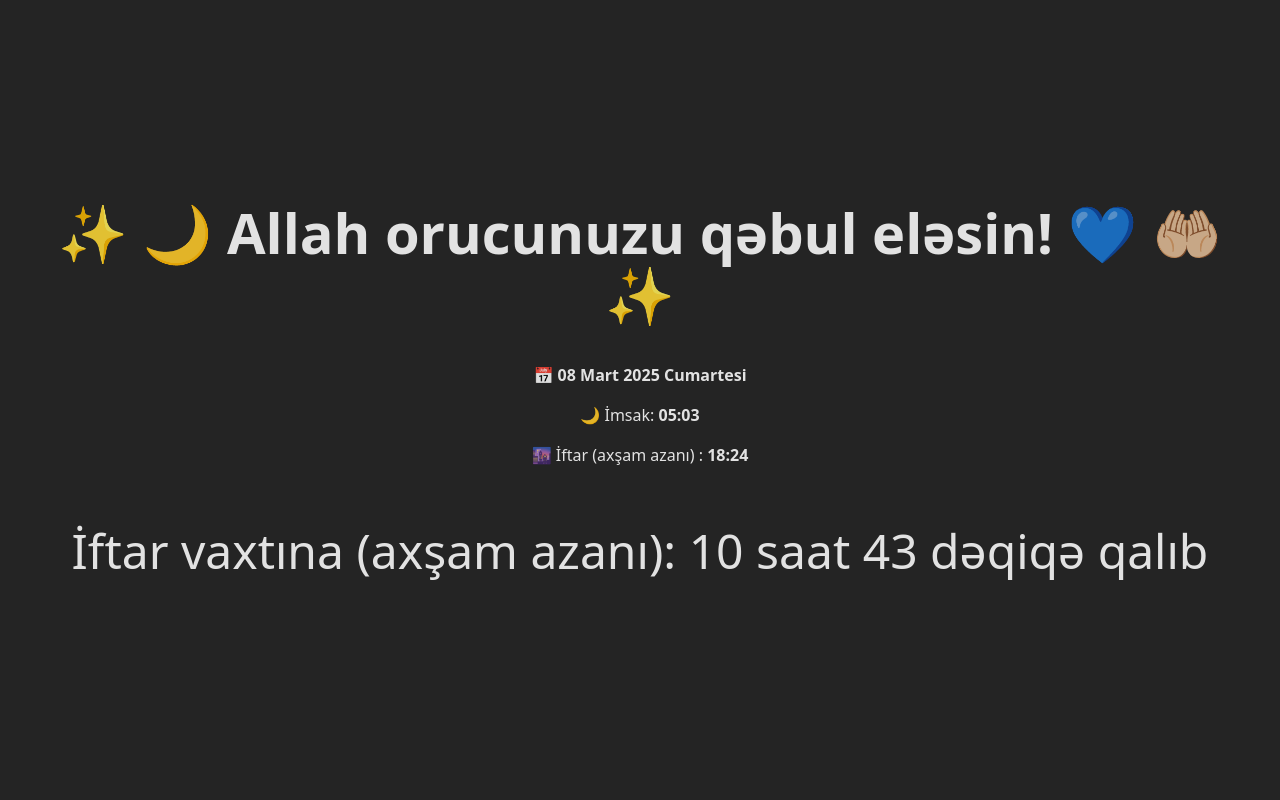
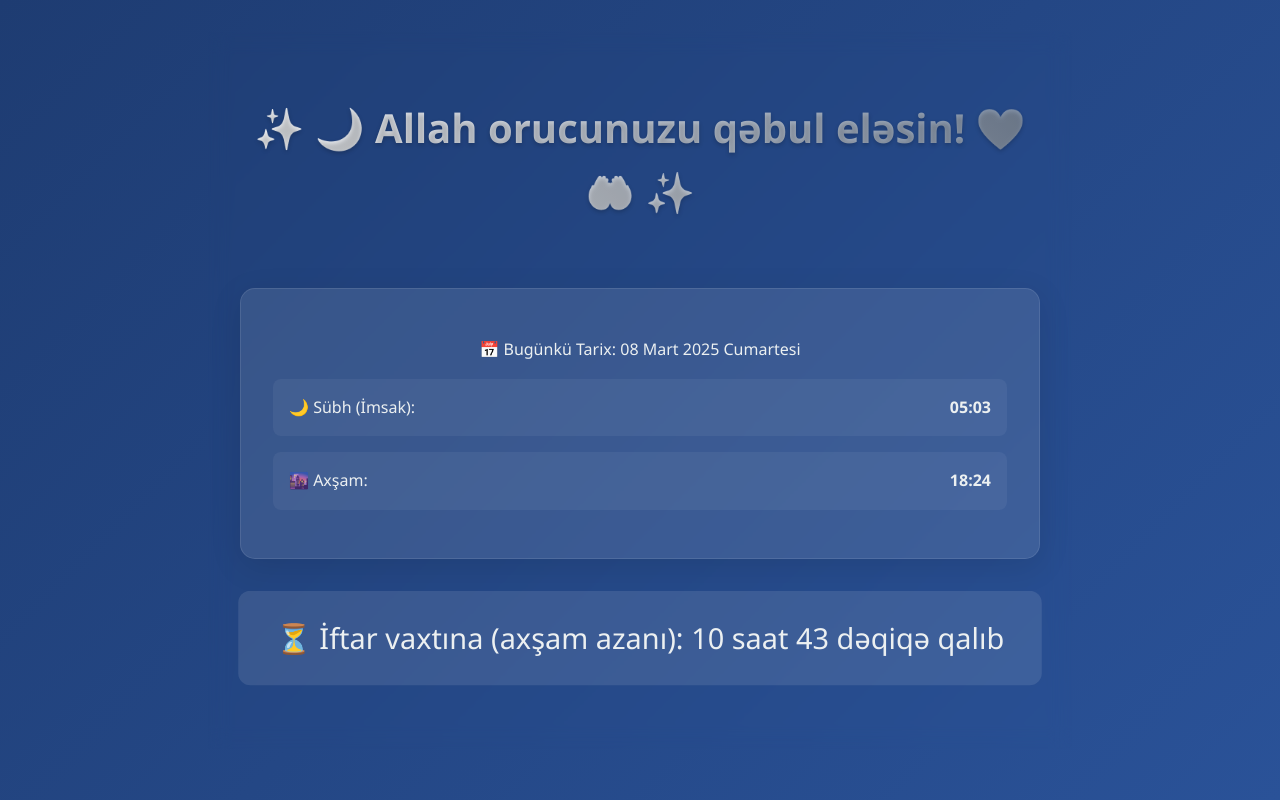
Before and after one commit to elmin-hasanov/ramazan-timer-app, a React (Vite) app: page / in a window 1280 px wide. Built offline with nearby package versions, Linux system fonts and the light colour scheme.

Commit message:
Style Update

```diff
--- a/src/components/PrayerCountdown/PrayerCountdown.tsx
+++ b/src/components/PrayerCountdown/PrayerCountdown.tsx
@@ -36,6 +36,9 @@ const prayerTimes: PrayerTime[] = [
   { date: "27 Mart 2025 Perşembe", imsak: "04:12", aksam: "18:59" },
   { date: "28 Mart 2025 Cuma", imsak: "04:09", aksam: "19:01" },
   { date: "29 Mart 2025 Cumartesi", imsak: "04:06", aksam: "19:03" },
+  { date: "30 Mart 2025 Cumartesi", imsak: "04:06", aksam: "19:03" }, // Ramazan
+  { date: "31 Mart 2025 Pazar", imsak: "04:06", aksam: "19:03" }, // Ramazan
+  { date: "01 Nisan 2025 Pazartesi", imsak: "04:06", aksam: "19:03" }, // Ramazan
 ];
 
 const formatTime = (time: string): number => {
@@ -361,24 +364,68 @@ export default function PrayerCountdown() {
   });
   const todayPrayer = prayerTimes.find((p) => p.date === todayDateString);
 
+  const today = new Date();
+  const isBayram =
+    today.getFullYear() === 2025 &&
+    ((today.getMonth() === 2 && today.getDate() >= 30) ||
+      (today.getMonth() === 3 && today.getDate() <= 1));
+
+  if (isBayram) {
+    return (
+      <div className="bayram-message">
+        <h1>
+          <span className="moon-icon">🌙</span>
+          <br />
+          Ramazan bayraminiz mübarək!
+          <br />
+          <span style={{ fontSize: "1.5rem" }}>Allah qəbul etsin! 💐</span>
+        </h1>
+      </div>
+    );
+  }
+
+  // Check für Kadir Gecesi
+  const isKadirGecesi = todayDateString === "26 Mart 2025 Çarşamba";
+
   return (
-    <div>
-      <h1>✨ 🌙 Allah orucunuzu qəbul eləsin! 💙 🤲🏼 ✨</h1>
-      <p>
-        📅 <strong>{todayDateString}</strong>
-      </p>
-      {todayPrayer && (
-        <>
-          <p>
-            🌙 İmsak: <strong>{todayPrayer.imsak}</strong>
-          </p>
-          <p>
-            🌆 İftar (axşam azanı) : <strong>{todayPrayer.aksam}</strong>
-          </p>
-        </>
+    <div className="app-container">
+      <h1 className="animated-text">
+        ✨ 🌙 Allah orucunuzu qəbul eləsin! 💙 🤲🏼 ✨
+      </h1>
+
+      <div className="prayer-info">
+        <p>📅 Bugünkü Tarix: {todayDateString}</p>
+        {todayPrayer && (
+          <>
+            <div className="prayer-time">
+              <span>🌙 Sübh (İmsak):</span>
+              <strong>{todayPrayer.imsak}</strong>
+            </div>
+            <div className="prayer-time">
+              <span>🌆 Axşam:</span>
+              <strong>{todayPrayer.aksam}</strong>
+            </div>
+          </>
+        )}
+      </div>
+
+      {isKadirGecesi && (
+        <div className="special-notice">
+          <h3>🌟 Bu gün Qədir gecəsidir! 🌟</h3>
+          <p>Bu mübarək gecədə dualarınız qəbul olsun!</p>
+          {isKadirGecesi && (
+            <p className="countdown" style={{ marginTop: "1rem" }}>
+              ⏳ {countdown}
+            </p>
+          )}
+        </div>
       )}
-      <p className="countdown">{countdown}</p>
-      {message && <div>{message}</div>}
+
+      {(countdown || isKadirGecesi) && !message && (
+        <p className="countdown">⏳ {countdown}</p>
+      )}
+
+      {message && <div className="message-box">{message}</div>}
     </div>
   );
 }
--- a/src/index.css
+++ b/src/index.css
@@ -1,31 +1,212 @@
 :root {
-  font-family: system-ui, Avenir, Helvetica, Arial, sans-serif;
-  line-height: 1.5;
-  font-weight: 400;
-
-  color-scheme: light dark;
-  color: rgba(255, 255, 255, 0.87);
-  background-color: #242424;
-
-  font-synthesis: none;
-  text-rendering: optimizeLegibility;
-  -webkit-font-smoothing: antialiased;
-  -moz-osx-font-smoothing: grayscale;
+  --primary: #2c3e50;
+  --secondary: #3498db;
+  --accent: #e74c3c;
+  --background: linear-gradient(135deg, #1e3c72 0%, #2a5298 100%);
+  --text: #ecf0f1;
+  --glass: rgba(255, 255, 255, 0.1);
 }
 
 body {
   margin: 0;
-  display: flex;
-  place-items: center;
-  min-width: 320px;
+  font-family: "Segoe UI", system-ui, -apple-system, sans-serif;
+  background: var(--background);
+  color: var(--text);
   min-height: 100vh;
+  line-height: 1.6;
+}
+
+.app-container {
+  max-width: 800px;
+  margin: 0 auto;
+  padding: 2rem;
+  backdrop-filter: blur(10px);
 }
 
 h1 {
-  font-size: 3.5em;
-  line-height: 1.1;
+  text-align: center;
+  margin: 2rem 0;
+  font-size: 2.5rem;
+  background: linear-gradient(45deg, #fff, #7f8fa6);
+  -webkit-background-clip: text;
+  -webkit-text-fill-color: transparent;
+  text-shadow: 0 2px 4px rgba(0, 0, 0, 0.2);
+}
+
+.prayer-info {
+  background: var(--glass);
+  padding: 2rem;
+  border-radius: 15px;
+  margin: 2rem 0;
+  box-shadow: 0 8px 32px rgba(0, 0, 0, 0.1);
+  border: 1px solid rgba(255, 255, 255, 0.1);
+  backdrop-filter: blur(10px);
+  transition: transform 0.3s ease;
+}
+
+.prayer-info:hover {
+  transform: translateY(-5px);
 }
 
 .countdown {
-  font-size: 3em;
+  font-size: 1.8rem;
+  text-align: center;
+  padding: 1.5rem;
+  background: var(--glass);
+  border-radius: 12px;
+  margin: 2rem 0;
+  animation: pulse 2s infinite;
 }
+
+@keyframes pulse {
+  0% {
+    transform: scale(1);
+  }
+  50% {
+    transform: scale(1.02);
+  }
+  100% {
+    transform: scale(1);
+  }
+}
+
+.message-box {
+  background: rgba(255, 255, 255, 0.15);
+  padding: 2rem;
+  border-radius: 15px;
+  margin: 2rem 0;
+  border-left: 4px solid var(--secondary);
+  animation: fadeIn 0.5s ease-out;
+}
+
+@keyframes fadeIn {
+  from {
+    opacity: 0;
+    transform: translateY(20px);
+  }
+  to {
+    opacity: 1;
+    transform: translateY(0);
+  }
+}
+
+.bayram-message {
+  display: flex;
+  justify-content: center;
+  align-items: center;
+  min-height: 100vh;
+  text-align: center;
+  background: linear-gradient(45deg, #16a085, #1abc9c);
+  animation: rainbow 10s infinite alternate;
+}
+
+.bayram-message h1 {
+  font-size: 3rem;
+  line-height: 1.2;
+  padding: 2rem;
+  text-shadow: 0 4px 6px rgba(0, 0, 0, 0.3);
+}
+
+@media (max-width: 768px) {
+  .app-container {
+    padding: 1rem;
+  }
+
+  h1 {
+    font-size: 1.8rem;
+  }
+
+  .prayer-info {
+    padding: 1rem;
+  }
+
+  .countdown {
+    font-size: 1.4rem;
+  }
+}
+
+/* Special Effects */
+.animated-text {
+  position: relative;
+  display: inline-block;
+}
+
+.animated-text::after {
+  content: "";
+  position: absolute;
+  width: 100%;
+  height: 2px;
+  background: var(--secondary);
+  bottom: -5px;
+  left: 0;
+  transform: scaleX(0);
+  transition: transform 0.3s ease;
+}
+
+.animated-text:hover::after {
+  transform: scaleX(1);
+}
+
+.moon-icon {
+  font-size: 1.5em;
+  animation: float 3s ease-in-out infinite;
+}
+
+@keyframes float {
+  0%,
+  100% {
+    transform: translateY(0);
+  }
+  50% {
+    transform: translateY(-10px);
+  }
+}
+
+/* Prayer Times Specific */
+.prayer-time {
+  display: flex;
+  justify-content: space-between;
+  padding: 1rem;
+  margin: 1rem 0;
+  background: rgba(255, 255, 255, 0.05);
+  border-radius: 8px;
+  transition: all 0.3s ease;
+}
+
+.prayer-time:hover {
+  background: rgba(255, 255, 255, 0.1);
+  transform: translateX(10px);
+}
+
+.special-notice {
+  background: linear-gradient(45deg, #8e44ad, #9b59b6);
+  padding: 1.5rem;
+  border-radius: 12px;
+  margin: 1rem 0;
+  text-align: center;
+  animation: glow 2s ease-in-out infinite alternate;
+  border: 1px solid rgba(255, 255, 255, 0.3);
+}
+
+.special-notice h3 {
+  margin: 0 0 0.5rem 0;
+  color: #f1c40f;
+  font-size: 1.4rem;
+}
+
+@keyframes glow {
+  from {
+    box-shadow: 0 0 10px rgba(142, 68, 173, 0.5);
+  }
+  to {
+    box-shadow: 0 0 20px rgba(155, 89, 182, 0.8);
+  }
+}
+
+.message-box .countdown {
+  background: rgba(0, 0, 0, 0.2);
+  padding: 1rem;
+  border-radius: 8px;
+  margin-top: 1rem;
+  font-size: 1.2rem;
+}
```
Also changed, not shown: 5 other files (tests, documents, lock files or other folders).
